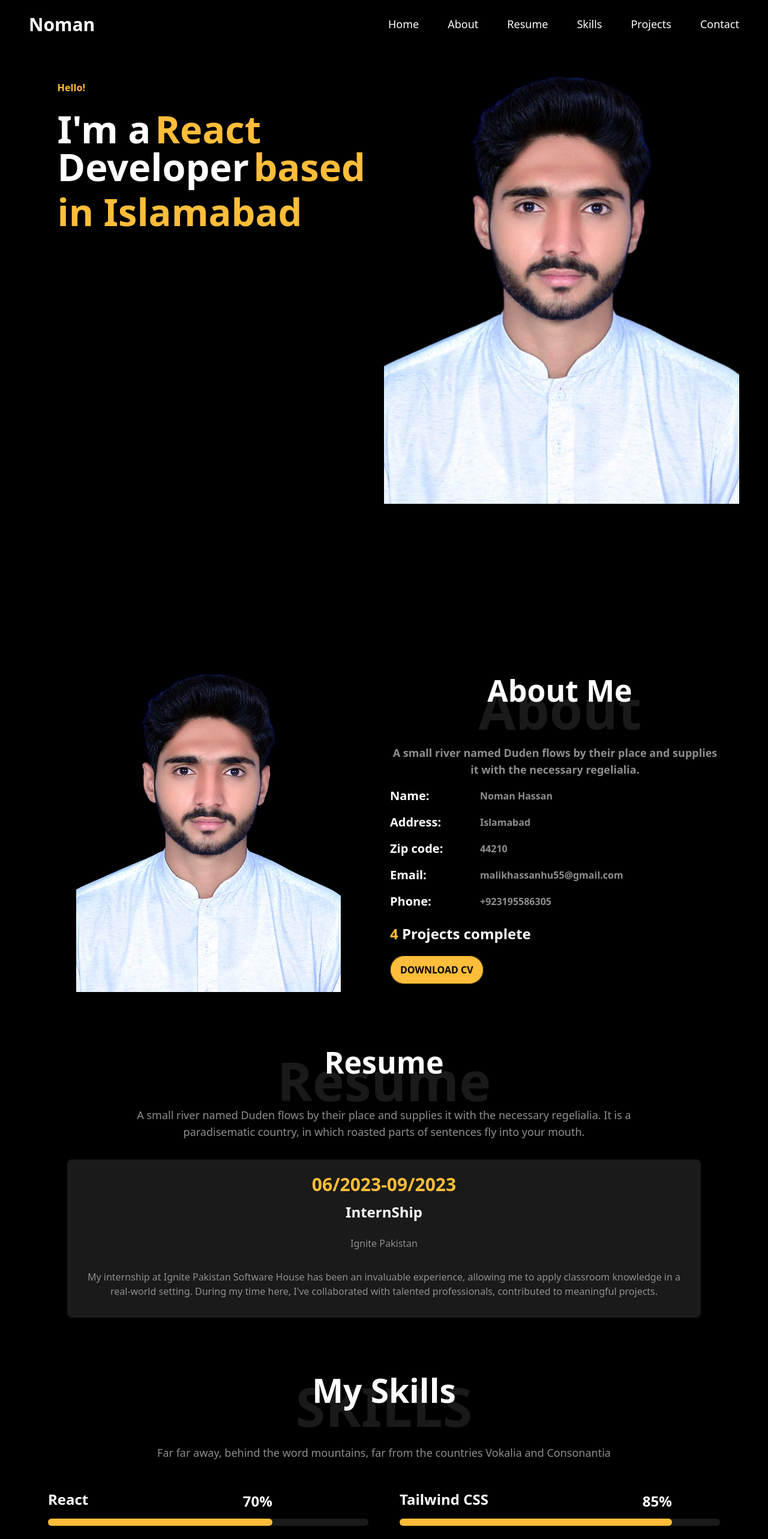
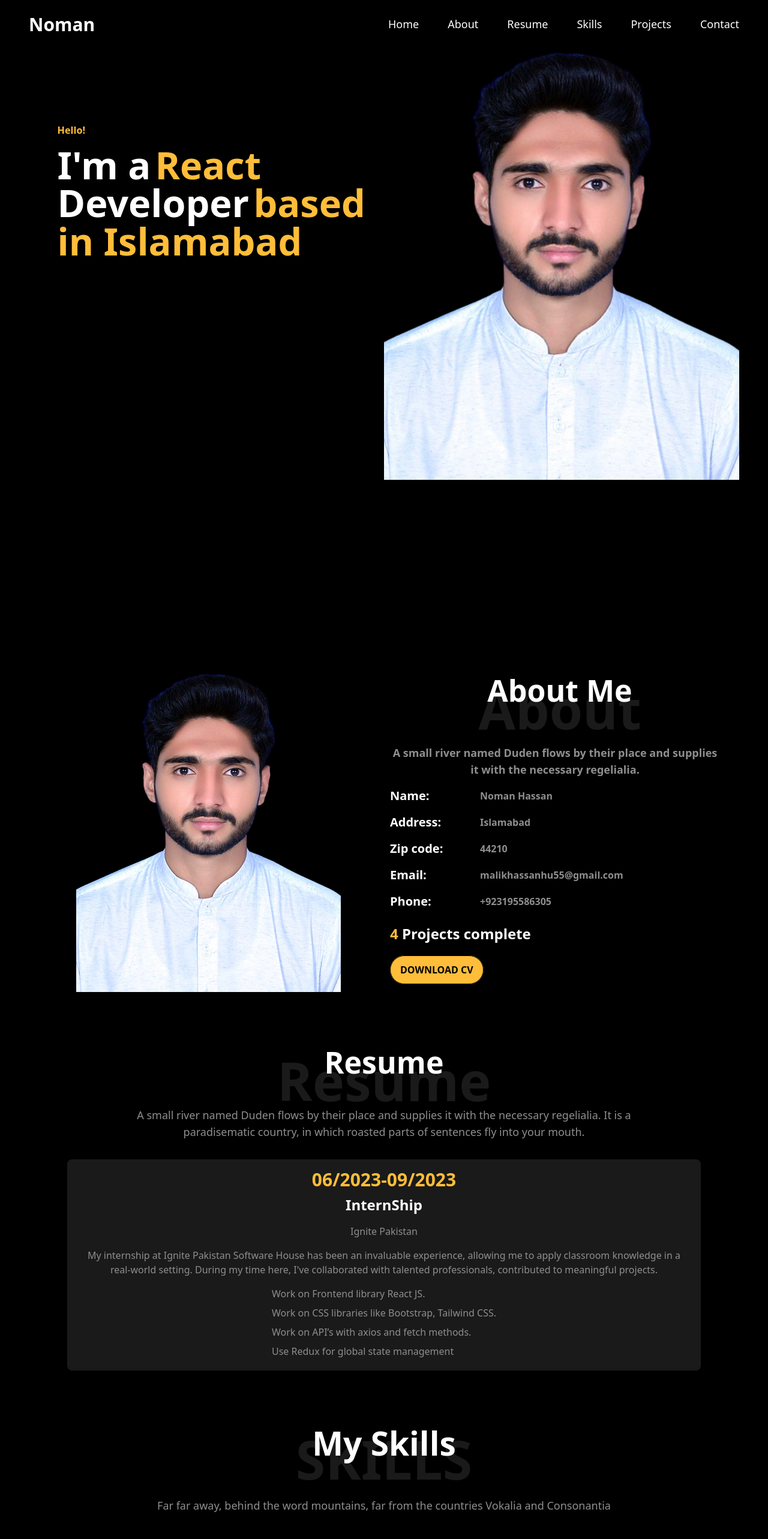
Before and after one commit to NomanHassan4518/portfolio, a React (Create React App) app: page / in a window 1280 px wide. Shown: the top 2566 px of the page at 60% size. Built offline with nearby package versions, Linux system fonts and the light colour scheme.

Commit message:
Portfolio

```diff
--- a/public/index.html
+++ b/public/index.html
@@ -24,7 +24,7 @@
       work correctly both with client-side routing and a non-root public URL.
       Learn how to configure a non-root public URL by running `npm run build`.
     -->
-    <title>React App</title>
+    <title>Portfolio</title>
   </head>
   <body>
     <noscript>You need to enable JavaScript to run this app.</noscript>
--- a/src/Components/Home.jsx
+++ b/src/Components/Home.jsx
@@ -9,17 +9,16 @@ const Home = () => {
   return (
     <section id='home' className=' relative '>
       <div>
-
-            <div className={`xl:px-12  w-full lg:h-[45rem] xl:h-[60rem]    !grid grid-cols-12   `}  >
-              <div className='  lg:col-span-6 col-span-12  ' >
-                <div className='   flex justify-start mt-12  md:mt-10 items-center    md:justify-start md:items-center lg:items-start  px-5 flex-col lg:space-y-7 slide-content '>
-                  <p className='text-[#ffbd39]  font-semibold text-lg  '>Hello!</p>
+        <div className={`xl:px-12  w-full lg:h-[45rem] xl:h-[60rem] !grid grid-cols-12   `}  >
+          <div className='lg:col-span-6 col-span-12' >
+            <div className='flex justify-start mt-12  md:mt-10 lg:mt-28 items-center md:justify-start md:items-center lg:items-start  px-5 flex-col lg:space-y-4 slide-content '>
+              <p className='text-[#ffbd39]  font-semibold text-lg'>Hello!</p>
               <div className='flex lg:flex-col md:flex-row flex-col items-center md:items-start'>
                 <div className='flex space-x-2 font-[900]  lg:text-[70px] text-5xl '>
                   <h1 className='   '>I'm a</h1>
                   <h1 className='text-[#ffbd39]  '>React</h1>
                 </div>
-                    <div className= "flex space-x-2 font-[900]  lg:text-[70px] text-5xl ">
+                <div className="flex space-x-2 font-[900]  lg:text-[70px] text-5xl ">
                   <h1 className="text-white  ">Developer</h1>
                   <h1 className="text-[#ffbd39]">based</h1>
                 </div>
@@ -27,13 +26,11 @@ const Home = () => {
               <div className='flex space-x-2 font-[900]  lg:text-[50px] xl:text-[70px] text-4xl  '>
                 <h1 className="text-[#ffbd39]">in Islamabad</h1>
               </div>
-
-
             </div>
           </div>
 
-              <div className=" col-span-12  lg:col-span-6  lg:relative w-full lg:w-full h-full    lg:top-0 ">
-                <div className=' '>
+          <div className=" col-span-12  lg:col-span-6  lg:relative w-full lg:w-full h-full    lg:-top-10 ">
+            <div >
               <img src={photo1} alt="" className='w-full  h-full  object-cover  ' />
             </div>
           </div>
--- a/src/Components/Resume.jsx
+++ b/src/Components/Resume.jsx
@@ -31,18 +31,25 @@ const Resume = () => {
                         </div>
 
                         <div className='w-full my-4 flex flex-col  items-center justify-center text-center '>
-                          <p className='text-lg text-[#8e8e8e] md:w-[80%] w-full'>A small river named Duden flows by their place and supplies it with the necessary regelialia. It is a paradisematic country, in which roasted parts of sentences fly into your mouth.</p>
+                            <p className='text-lg text-[#8e8e8e] md:w-[80%] w-full'>A small river named Duden flows by their place and supplies it with the necessary regelialia. It is a paradisematic country, in which roasted parts of sentences fly into your mouth.</p>
                         </div>
 
-                        <div className="mt-8 ">
-                            <div className='grid grid-cols-1 gap-5 mx-4 md:mx-6 lg:mx-16 '>
+                        <div className="mt-8 flex items-center justify-center ">
+                            <div className='grid grid-cols-1  gap-5 mx-4 md:mx-6 lg:mx-16 '>
                                 {
                                     resume.map((item, index) => (
                                         <div key={index} className='bg-[#1a1a1a]  rounded-lg px-1 md:px-8 flex flex-col items-center  md:text-start text-center'>
-                                            <h1 className='text-[#ffbd39] font-bold text-3xl mt-6 mb-3 '>{item.year}</h1>
+                                            <h1 className='text-[#ffbd39] font-bold text-3xl mt-4 mb-2 '>{item.year}</h1>
                                             <p className='font-bold text-2xl mb-2 '>{item.degree}</p>
-                                            <p className='text-[#8e8e8e] my-4 '>{item.institution}</p>
-                                            <p className='text-[#8e8e8e] mt-4 mb-8 text-center'>{item.description}</p>
+                                            <p className='text-[#8e8e8e] my-2 '>{item.institution}</p>
+                                            <p className='text-[#8e8e8e] my-2  text-center'>{item.description}</p>
+                                            <p>
+                                                <p className='text-[#8e8e8e] my-2'>Work on Frontend library React JS.</p>
+                                                <p className='text-[#8e8e8e] my-2'>Work on CSS libraries like Bootstrap, Tailwind CSS.</p>
+                                                <p className='text-[#8e8e8e] my-2'>Work on API’s with axios and fetch methods.</p>
+                                                <p className='text-[#8e8e8e] my-2 mb-5'>Use Redux for global state management</p>
+
+                                            </p>
                                         </div>
                                     ))
                                 }
```
Lines whose indentation alone changed are shown as unchanged.
